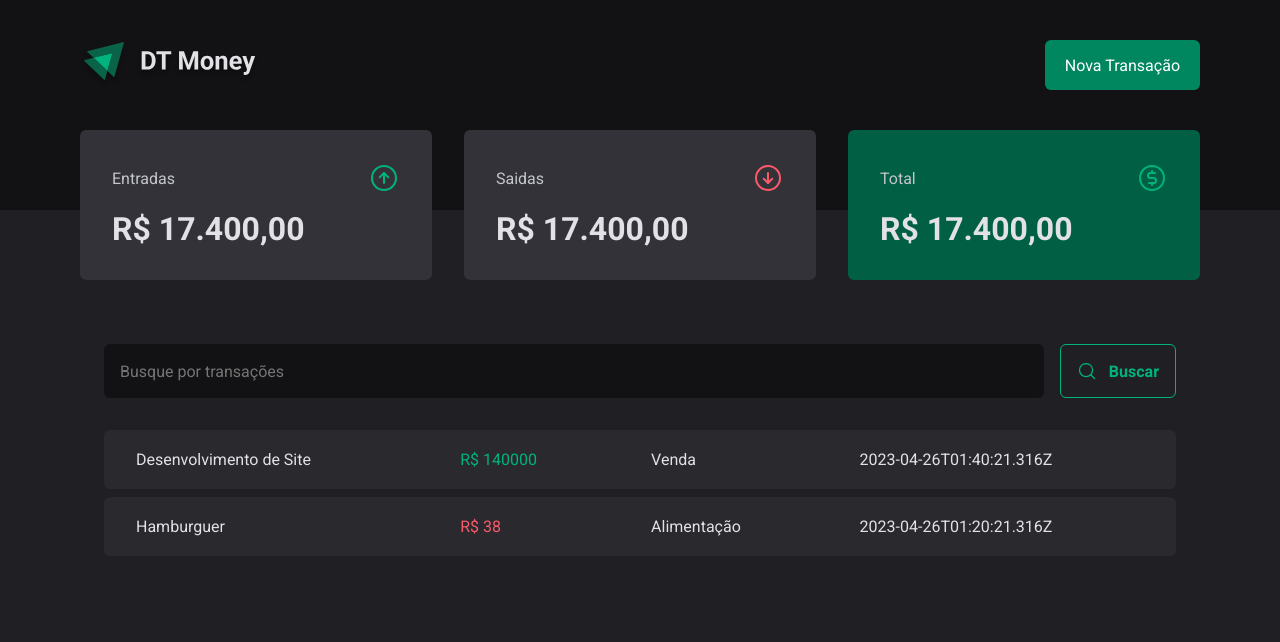
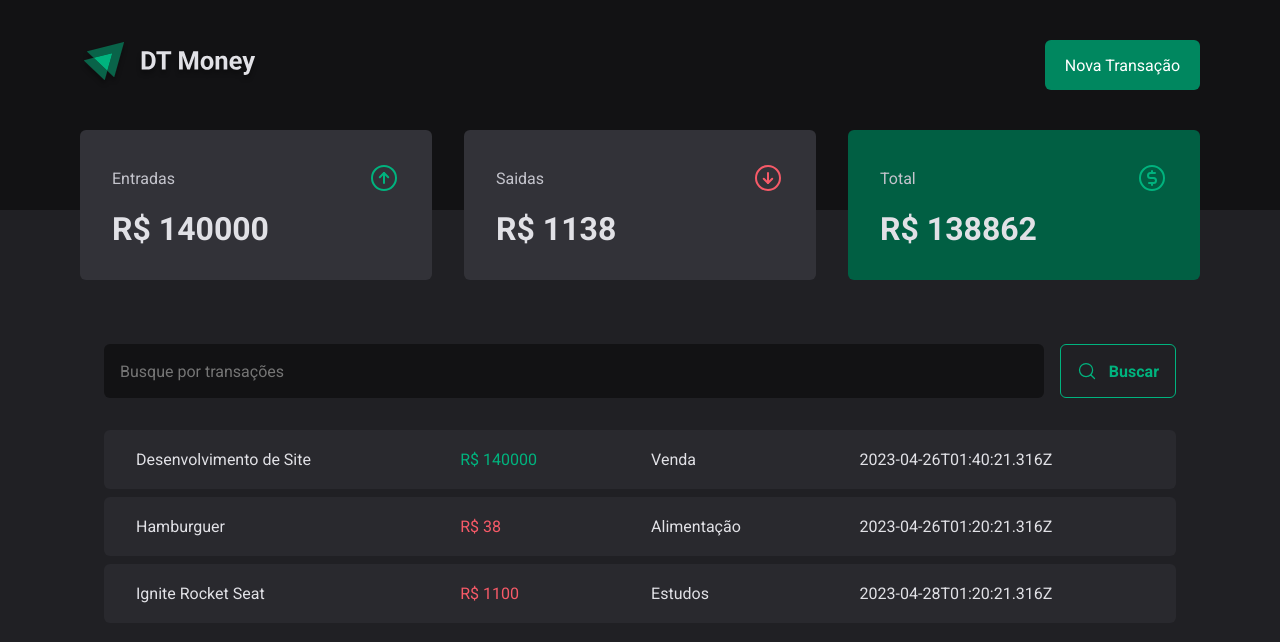
Before and after one commit to FabianHenrick/03-dt-money, a React (Vite) app: page / in a window 1280 px wide. Shown: the top 642 px of the page. Built offline with nearby package versions, Linux system fonts and the light colour scheme; data requests are answered from the project's data file.

Commit message:
functional Summary with reduce

```diff
--- a/server.json
+++ b/server.json
@@ -15,6 +15,14 @@
       "category": "Alimentação",
       "price": 38,
       "createdAt": "2023-04-26T01:20:21.316Z"
+    },
+    {
+      "id": 3,
+      "description": "Ignite Rocket Seat",
+      "type": "outcome",
+      "category": "Estudos",
+      "price": 1100,
+      "createdAt": "2023-04-28T01:20:21.316Z"
     }
   ]
 }
--- a/src/components/Summary/index.tsx
+++ b/src/components/Summary/index.tsx
@@ -10,6 +10,25 @@ import { TransactionsContext } from "../../contexts/TransactionsContext";
 export function Summary() {
   const { transactions } = useContext(TransactionsContext);
 
+  const summary = transactions.reduce(
+    (acc, transaction) => {
+      if (transaction.type === "income") {
+        acc.income += transaction.price;
+        acc.total += transaction.price;
+      } else {
+        acc.outcome += transaction.price;
+        acc.total -= transaction.price;
+      }
+
+      return acc;
+    },
+    {
+      income: 0,
+      outcome: 0,
+      total: 0,
+    }
+  );
+
   return (
     <SummaryContainer>
       <SummaryCard>
@@ -17,21 +36,21 @@ export function Summary() {
           <span>Entradas</span>
           <ArrowCircleUp size={32} color="#00b37e" />
         </header>
-        <strong>R$ 17.400,00</strong>
+        <strong>R$ {summary.income}</strong>
       </SummaryCard>
       <SummaryCard>
         <header>
           <span>Saidas</span>
           <ArrowCircleDown size={32} color="#f75a68" />
         </header>
-        <strong>R$ 17.400,00</strong>
+        <strong>R$ {summary.outcome}</strong>
       </SummaryCard>
       <SummaryCard variant={"green"}>
         <header>
           <span>Total</span>
           <CurrencyCircleDollar size={32} color="#00b37e" />
         </header>
-        <strong>R$ 17.400,00</strong>
+        <strong>R$ {summary.total}</strong>
       </SummaryCard>
     </SummaryContainer>
   );
--- a/src/contexts/TransactionsContext.tsx
+++ b/src/contexts/TransactionsContext.tsx
@@ -10,7 +10,7 @@ interface Transaction {
 }
 
 interface TransactionContextType {
-  transactions: any;
+  transactions: Transaction[];
 }
 
 interface TransactionsProviderProps {
```
